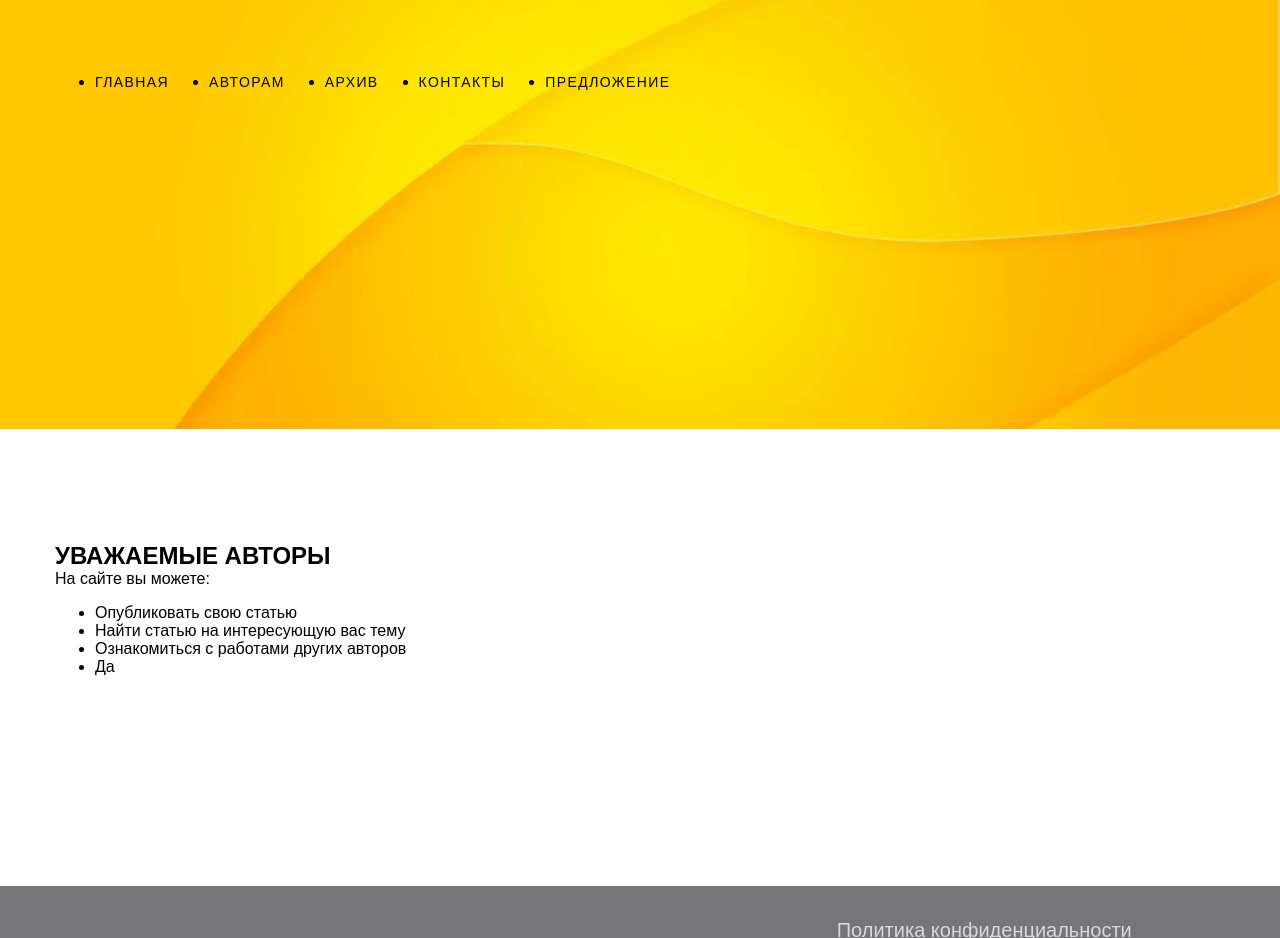
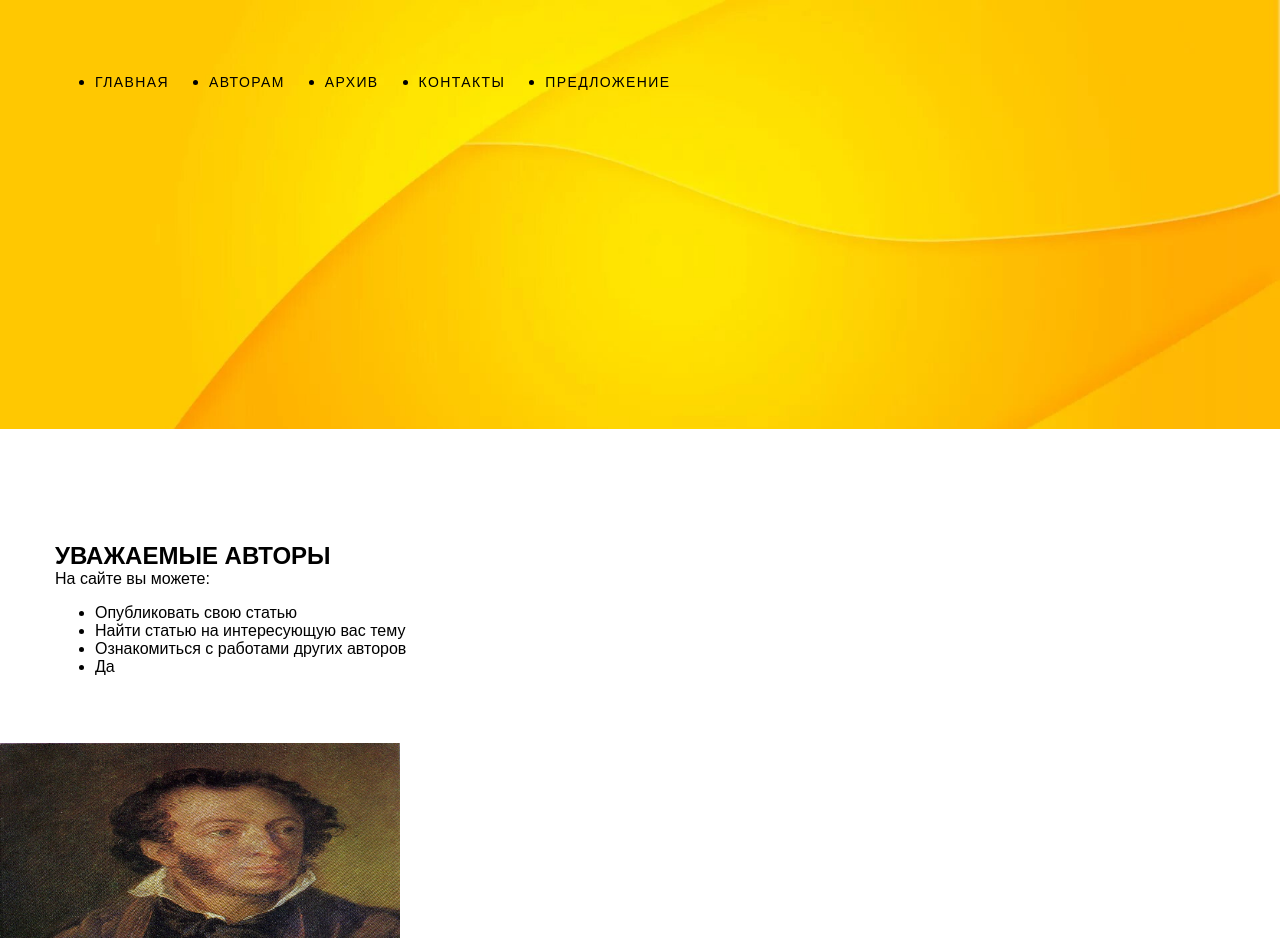
Before and after one commit to mizgit184554/mizgit184554.github.io, a plain HTML site: page authors.html in a window 1280 px wide. Shown: the top 938 px of the page. Drawn offline with Linux system fonts and the light colour scheme.

Commit message:
Add files via upload

```diff
--- a/authors.html
+++ b/authors.html
@@ -32,6 +32,9 @@
             </ul>
         </div>
     </section>
+    <div class="gallery">
+        <a href="img/pushkin.jpg" target="_blank"> <img src="img/pushkin.jpg" width=200px, height = 300px> </a>
+    </div>
     <div class="wrapper-footer-container">
         <div class="footer-obtaining">
             <div class="footer-messangers">
```
Also changed, not shown: img/pushkin.jpg (added).
